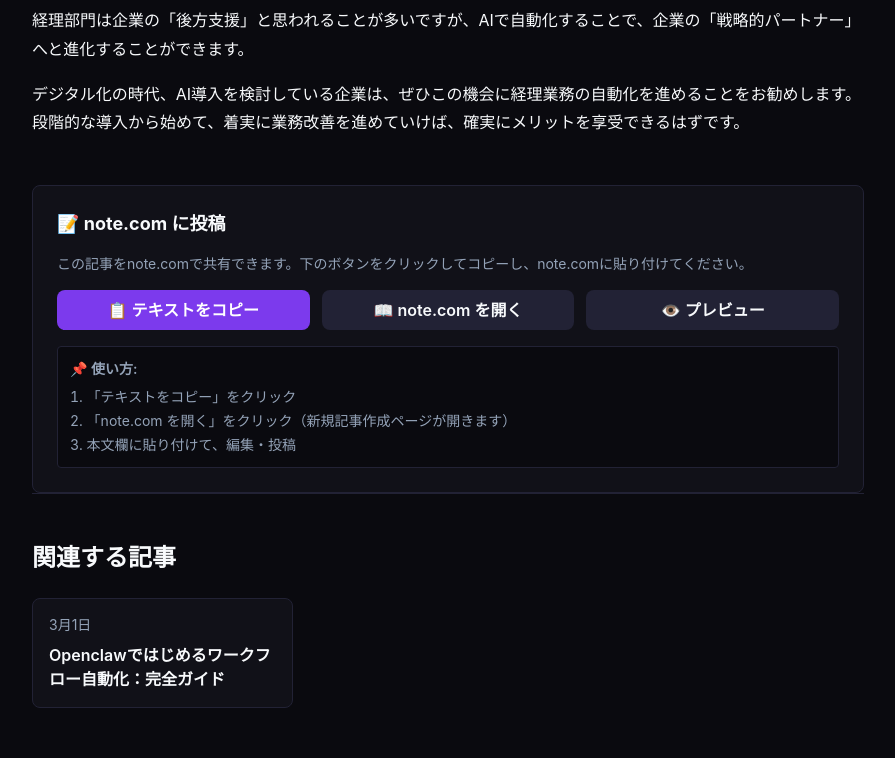
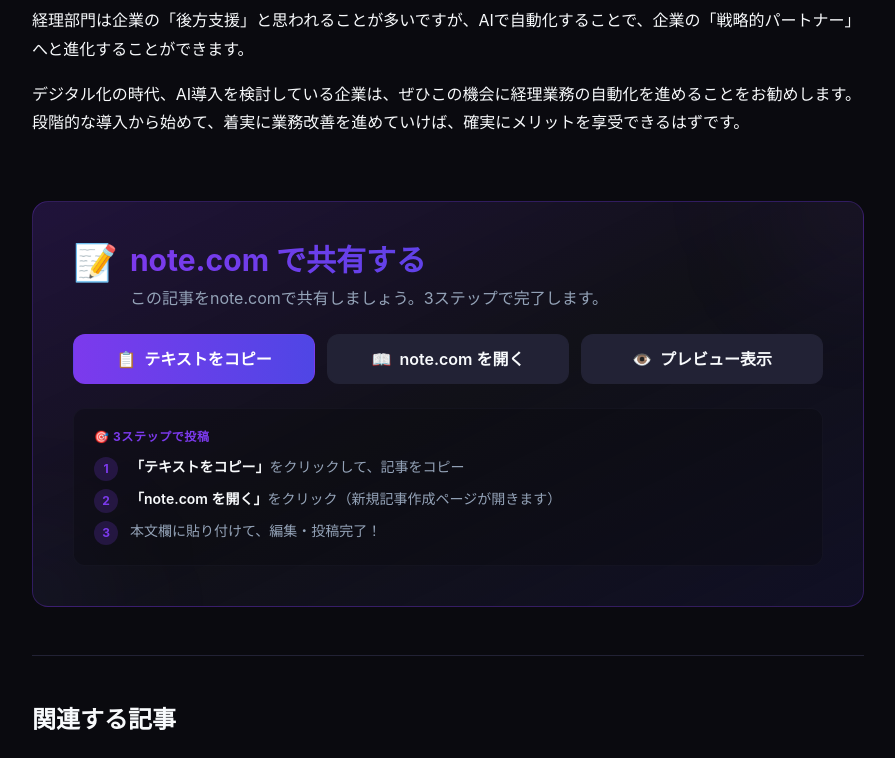
Before and after one commit to buzzmedia0902/blog, a Next.js app: page /blog/ai-accounting-automation-benefits in a window 1280 px wide. Shown: the part 5980-6738 px from the top of the page, without its empty margins (192-1087 px from the left). Built offline with nearby package versions, Linux system fonts and the light colour scheme.

Commit message:
Style: Enhance note publish button with gradient, animations, and better UX

```diff
--- a/components/NotePublishButton.tsx
+++ b/components/NotePublishButton.tsx
@@ -59,53 +59,129 @@
   };
 
   return (
-    <div className="mt-12 p-6 bg-dark-card border border-dark-border rounded-lg">
-      <h3 className="text-lg font-bold text-dark-text mb-4">
-        📝 note.com に投稿
+    <div className="mt-16 mb-12">
+      {/* ヘッダーセクション */}
+      <div className="relative overflow-hidden rounded-2xl bg-gradient-to-br from-accent-purple/20 via-dark-card to-accent-indigo/10 border border-accent-purple/30 p-8 md:p-10">
+        {/* 背景装飾 */}
+        <div className="absolute top-0 right-0 w-40 h-40 bg-accent-purple/10 rounded-full blur-3xl -mr-20 -mt-20"></div>
+        <div className="absolute bottom-0 left-0 w-32 h-32 bg-accent-indigo/10 rounded-full blur-3xl -ml-16 -mb-16"></div>
+
+        {/* コンテンツ */}
+        <div className="relative z-10">
+          <div className="flex items-start gap-3 mb-6">
+            <span className="text-4xl">📝</span>
+            <div>
+              <h3 className="text-2xl md:text-3xl font-bold text-transparent bg-clip-text bg-gradient-to-r from-accent-purple to-accent-indigo mb-2">
+                note.com で共有する
               </h3>
+              <p className="text-dark-muted text-sm md:text-base">
+                この記事をnote.comで共有しましょう。3ステップで完了します。
+              </p>
+            </div>
+          </div>
 
-      <p className="text-dark-muted text-sm mb-4">
-        この記事をnote.comで共有できます。下のボタンをクリックしてコピーし、note.comに貼り付けてください。
-      </p>
-
-      <div className="flex flex-col sm:flex-row gap-3 mb-4">
+          {/* アクションボタン */}
+          <div className="grid grid-cols-1 md:grid-cols-3 gap-3 mb-6">
+            {/* コピーボタン */}
             <button
               onClick={handleCopy}
-          className="flex-1 px-4 py-2 bg-accent-purple hover:bg-accent-indigo text-white rounded-lg font-semibold transition-colors"
+              className={`group relative px-6 py-3 rounded-xl font-semibold transition-all duration-300 overflow-hidden ${
+                isCopied
+                  ? "bg-green-500/20 text-green-300 border border-green-500/50"
+                  : "bg-gradient-to-r from-accent-purple to-accent-indigo text-white border border-accent-purple/50 hover:shadow-lg hover:shadow-accent-purple/50 hover:-translate-y-1"
+              }`}
             >
-          {isCopied ? "✅ コピーしました！" : "📋 テキストをコピー"}
+              <span className="relative z-10 flex items-center justify-center gap-2">
+                {isCopied ? (
+                  <>
+                    <span>✅</span>
+                    <span>コピーしました！</span>
+                  </>
+                ) : (
+                  <>
+                    <span>📋</span>
+                    <span>テキストをコピー</span>
+                  </>
+                )}
+              </span>
             </button>
 
+            {/* note.com を開くボタン */}
             <button
               onClick={handleOpenNote}
-          className="flex-1 px-4 py-2 bg-dark-border hover:bg-dark-border/80 text-dark-text rounded-lg font-semibold transition-colors"
+              className="group relative px-6 py-3 rounded-xl font-semibold bg-dark-border hover:bg-dark-border/80 text-dark-text transition-all duration-300 border border-dark-border/50 hover:border-accent-purple/50 hover:shadow-lg hover:shadow-accent-purple/30 hover:-translate-y-1"
             >
-          📖 note.com を開く
+              <span className="flex items-center justify-center gap-2">
+                <span>📖</span>
+                <span>note.com を開く</span>
+              </span>
             </button>
 
+            {/* プレビューボタン */}
             <button
               onClick={() => setShowPreview(!showPreview)}
-          className="flex-1 px-4 py-2 bg-dark-border hover:bg-dark-border/80 text-dark-text rounded-lg font-semibold transition-colors"
+              className={`group relative px-6 py-3 rounded-xl font-semibold transition-all duration-300 border ${
+                showPreview
+                  ? "bg-accent-purple/20 text-accent-purple border-accent-purple/50"
+                  : "bg-dark-border hover:bg-dark-border/80 text-dark-text border-dark-border/50 hover:border-accent-purple/50 hover:shadow-lg hover:shadow-accent-purple/30 hover:-translate-y-1"
+              }`}
             >
-          {showPreview ? "👁️ 非表示" : "👁️ プレビュー"}
+              <span className="flex items-center justify-center gap-2">
+                <span>👁️</span>
+                <span>{showPreview ? "プレビュー中" : "プレビュー表示"}</span>
+              </span>
             </button>
           </div>
 
+          {/* プレビューセクション */}
           {showPreview && (
-        <div className="mt-4 p-4 bg-dark-bg border border-dark-border rounded-lg overflow-auto max-h-96">
-          <pre className="text-sm text-dark-muted whitespace-pre-wrap break-words font-mono">
+            <div className="mt-6 animate-in fade-in duration-300">
+              <div className="bg-dark-bg/50 border border-dark-border/50 rounded-xl p-6 backdrop-blur-sm">
+                <p className="text-xs font-semibold text-dark-muted uppercase tracking-wider mb-3">
+                  📄 プレビュー
+                </p>
+                <pre className="text-xs md:text-sm text-dark-muted whitespace-pre-wrap break-words font-mono overflow-auto max-h-80 scrollbar-thin scrollbar-thumb-dark-border scrollbar-track-dark-bg">
                   {noteContent}
                 </pre>
               </div>
+            </div>
           )}
 
-      <div className="mt-4 p-3 bg-dark-bg border border-dark-border rounded text-sm text-dark-muted">
-        <p className="font-semibold mb-2">📌 使い方:</p>
-        <ol className="list-decimal list-inside space-y-1">
-          <li>「テキストをコピー」をクリック</li>
-          <li>「note.com を開く」をクリック（新規記事作成ページが開きます）</li>
-          <li>本文欄に貼り付けて、編集・投稿</li>
+          {/* 使い方ガイド */}
+          <div className="mt-6 bg-dark-bg/40 border border-dark-border/30 rounded-xl p-5 backdrop-blur-xs">
+            <p className="text-xs font-bold text-accent-purple uppercase tracking-wider mb-3">
+              🎯 3ステップで投稿
+            </p>
+            <ol className="space-y-2 text-sm text-dark-muted">
+              <li className="flex gap-3">
+                <span className="flex-shrink-0 w-6 h-6 rounded-full bg-accent-purple/20 text-accent-purple flex items-center justify-center text-xs font-bold">
+                  1
+                </span>
+                <span>
+                  <span className="text-dark-text font-semibold">「テキストをコピー」</span>
+                  をクリックして、記事をコピー
+                </span>
+              </li>
+              <li className="flex gap-3">
+                <span className="flex-shrink-0 w-6 h-6 rounded-full bg-accent-purple/20 text-accent-purple flex items-center justify-center text-xs font-bold">
+                  2
+                </span>
+                <span>
+                  <span className="text-dark-text font-semibold">「note.com を開く」</span>
+                  をクリック（新規記事作成ページが開きます）
+                </span>
+              </li>
+              <li className="flex gap-3">
+                <span className="flex-shrink-0 w-6 h-6 rounded-full bg-accent-purple/20 text-accent-purple flex items-center justify-center text-xs font-bold">
+                  3
+                </span>
+                <span>
+                  本文欄に貼り付けて、編集・投稿完了！
+                </span>
+              </li>
             </ol>
+          </div>
+        </div>
       </div>
     </div>
   );
```
Lines whose indentation alone changed are shown as unchanged.
